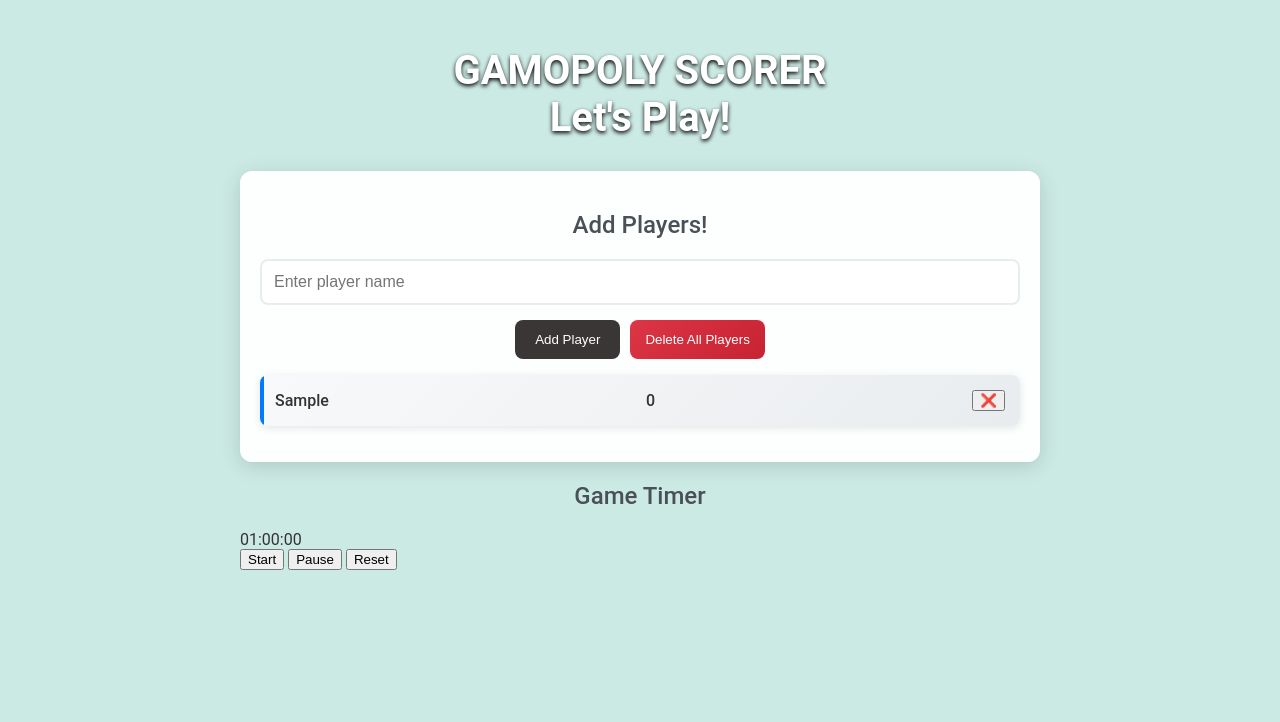
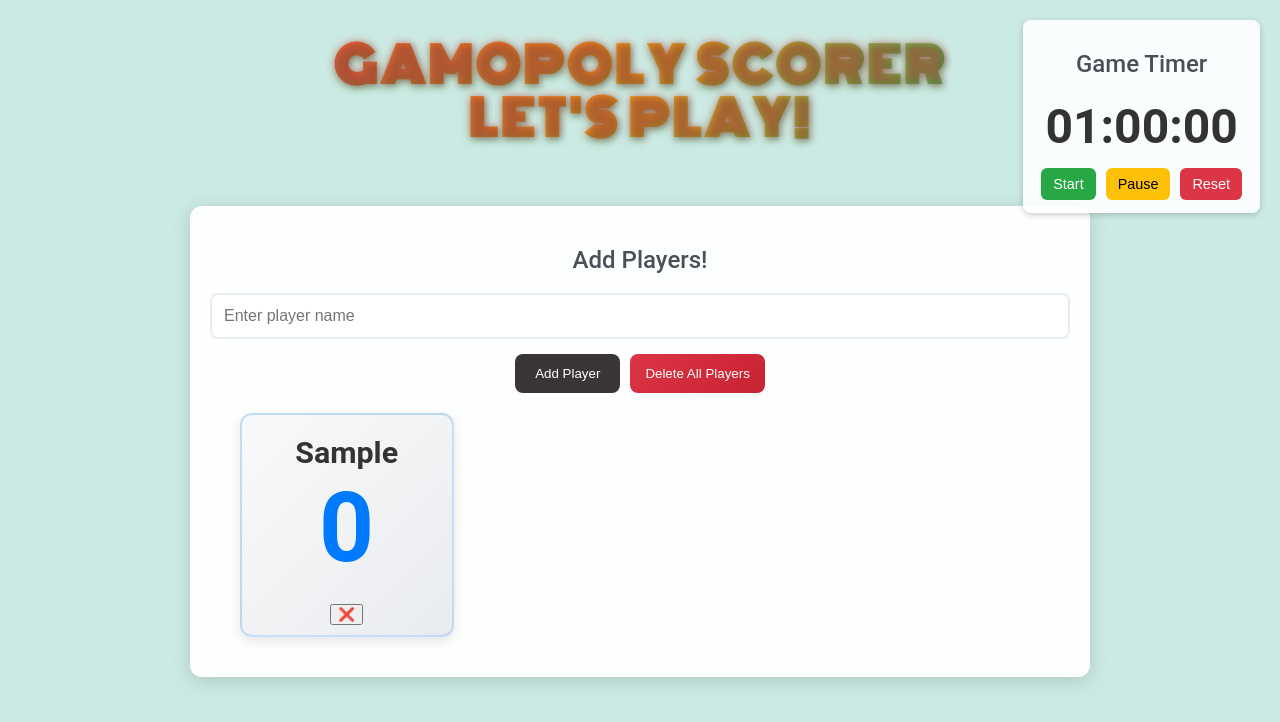
Before and after one commit to MYSCasanova/GameScorer, a plain HTML site: page index.html in a window 1280 px wide. Both pictures are taken after typing "Sample" into the empty fields and a click on the button "Add Player". Drawn offline with Linux system fonts and the light colour scheme.

Commit message:
Update style.css v4

```diff
--- a/style.css
+++ b/style.css
@@ -1,20 +1,94 @@
+@import url('https://fonts.googleapis.com/css2?family=Monoton&display=swap');
+
 body {
     font-family: 'Roboto', sans-serif;
-    max-width: 800px;
+    max-width: 900px;
     margin: 0 auto;
     padding: 20px;
     background: #CCEAE4;
     min-height: 100vh;
     color: #333;
 }
+
+/* Enhanced H1 with new colors and Monopoly font */
 h1 {
-    text-align: center;
-    color: white;
-    text-shadow: 0 2px 4px black;
-    margin-bottom: 30px;
+  text-align: center;
+  font-size: 3em; /* Keeps the bold scale for impact */
+  font-weight: 800; /* Monoton is naturally bold, but this reinforces it */
+  margin: 0 auto 40px;
+  padding: 20px;
+  max-width: 80%;
+
+  /* Changed font to Monopoly-style (Monoton) - blocky, all-caps for that classic board game feel */
+  font-family: 'Monoton', sans-serif;
+  text-transform: uppercase; /* Ensures all-caps like Monopoly text */
+
+  /* New gradient: Vibrant red-to-orange (Monopoly-inspired colors for houses/money) */
+  /* This pops against the pale teal body without clashing - warm and energetic */
+  background: linear-gradient(90deg, #e74c3c, #f39c12, #2ecc71); /* Red -> Orange -> Green for thematic depth */
+  -webkit-background-clip: text;
+  -webkit-text-fill-color: transparent;
+  background-clip: text;
+
+  /* Updated text shadow: Matches the new gradient with warmer glows for better contrast on light bg */
+  text-shadow:
+    0 0 10px rgba(231, 76, 60, 0.5), /* Subtle red glow */
+    2px 2px 6px rgba(0, 0, 0, 0.3),
+    0 4px 8px rgba(46, 204, 113, 0.3); /* Green tint to tie in */
+
+  /* Spacing and readability tweaks - slightly wider for the blocky font */
+  letter-spacing: 3px; /* Increased for Monoton's bold style */
+  line-height: 1.1;
+
+  /* Animation unchanged but now complements the new colors */
+  animation: fadeInGlow 1.5s ease-out;
+
+  /* Hover effect updated for new colors */
+  transition: transform 0.3s ease, text-shadow 0.3s ease;
+}
+
+h1:hover {
+  transform: scale(1.02);
+  text-shadow:
+    0 0 20px rgba(231, 76, 60, 0.7), /* Brighter red glow */
+    2px 2px 8px rgba(0, 0, 0, 0.4),
+    0 4px 12px rgba(46, 204, 113, 0.5); /* Enhanced green */
+}
+
+/* Keyframe animation - updated shadows to match new colors */
+@keyframes fadeInGlow {
+  from {
+    opacity: 0;
+    transform: translateY(-20px);
+    text-shadow: 0 0 0 rgba(0, 0, 0, 0);
+  }
+  to {
+    opacity: 1;
+    transform: translateY(0);
+    text-shadow:
+      0 0 10px rgba(231, 76, 60, 0.5),
+      2px 2px 6px rgba(0, 0, 0, 0.3),
+      0 4px 8px rgba(46, 204, 113, 0.3);
+  }
+}
+
+/* Responsive adjustments - font scales down gracefully */
+@media (max-width: 768px) {
+  h1 {
     font-size: 2.5em;
-    font-weight: 700;
+    padding: 15px;
+    letter-spacing: 2px;
+  }
 }
+
+@media (max-width: 480px) {
+  h1 {
+    font-size: 2em;
+    max-width: 95%;
+    letter-spacing: 1.5px;
+  }
+}
+
 h2, h3 {
     text-align: center;
     color: #495057;
@@ -67,43 +141,91 @@ h2, h3 {
     transform: translateY(-2px);
     box-shadow: 0 4px 12px rgba(0,123,255,0.3);
 }
+
+/* Redesigned Players List: Square cards in horizontal rows (max 3 per row), with big name and score at bottom */
 #players-list {
     list-style: none;
     padding: 0;
+    margin: 20px 0; /* Add some top/bottom margin for spacing */
+    display: grid;
+    grid-template-columns: repeat(3, 1fr); /* Max 3 per row */
+    gap: 20px; /* Space between cards */
+    justify-items: center; /* Center cards in grid */
+    max-width: 100%; /* Ensure it fits container */
 }
+
 #players-list li {
-    padding: 15px;
-    margin: 8px 0;
+    /* Square shape: Fixed aspect ratio for uniformity */
+    aspect-ratio: 1 / 1;
+    width: 180px; /* Base width; height auto via aspect-ratio */
+    min-height: 180px; /* Minimum size for consistency */
     background: linear-gradient(135deg, #f8f9fa, #e9ecef);
-    border-radius: 8px;
+    border-radius: 12px; /* Rounded square corners */
     cursor: pointer;
     display: flex;
-    justify-content: space-between;
-    align-items: center;
-    font-weight: 500;
+    flex-direction: column; /* Vertical layout: name on top, score at bottom */
+    justify-content: space-between; /* Push name to top, score to bottom */
+    align-items: center; /* Center horizontally */
+    padding: 20px 15px; /* Inner padding */
+    font-weight: 600;
     transition: all 0.3s ease;
-    box-shadow: 0 2px 8px rgba(0,0,0,0.1);
+    box-shadow: 0 4px 12px rgba(0,0,0,0.1); /* Slightly deeper shadow for card feel */
     position: relative;
     overflow: hidden;
+    border: 2px solid rgba(0, 123, 255, 0.2); /* Subtle blue border for theme */
 }
-#players-list li::before {
-    content: '';
-    position: absolute;
-    left: 0;
-    top: 0;
-    height: 100%;
-    width: 4px;
-    background: #007bff;
-    transition: width 0.3s ease;
+
+/* Assume HTML structure: <li><span class="player-name">Name</span><span class="player-score">Score: 0</span></li> */
+/* If not, adjust your HTML to include these classes for name and score */
+#players-list .player-name {
+    font-size: 1.9em; /* Big name */
+    text-align: center;
+    color: #333;
+    font-weight: 700;
+    line-height: 1.2;
+    flex-grow: 1; /* Take available space */
+    display: flex;
+    align-items: center; /* Vertically center if space */
 }
+
+#players-list .player-score {
+    font-size: 6.0rem; /* Score at bottom, slightly smaller but prominent */
+    text-align: center;
+    color: #007bff; /* Blue for scores to stand out */
+    font-weight: 600;
+    padding-bottom: 20px;
+    width: 100%; /* Full width for border */
+}
+
+/* Hover effect: Slight lift and color shift for engagement */
 #players-list li:hover {
-    transform: translateX(5px);
-    box-shadow: 0 4px 15px rgba(0,0,0,0.2);
+    transform: translateY(-5px) scale(1.02); /* Lift and subtle zoom */
+    box-shadow: 0 8px 20px rgba(0,0,0,0.15);
+    background: linear-gradient(135deg, #e9ecef, #dee2e6); /* Lighter gradient on hover */
 }
+
+/* Selected state: Green theme, more prominent */
 #players-list li.selected {
-    background: linear-gradient(135deg, #28a745, #20c997); /* green gradient */
+    background: linear-gradient(135deg, #28a745, #20c997); /* Green gradient */
+    color: white;
+    border-color: #28a745;
+    box-shadow: 0 6px 16px rgba(40, 167, 69, 0.3);
+}
+
+#players-list li.selected .player-name,
+#players-list li.selected .player-score {
     color: white;
 }
+
+#players-list li.selected .player-score {
+    border-top-color: rgba(255, 255, 255, 0.3);
+}
+
+/* Remove the old ::before bar since we're using squares */
+#players-list li::before {
+    display: none; /* Hide the old left bar */
+}
+
 #scoring-section {
     background: rgba(255, 255, 255, 0.95);
     padding: 20px;
@@ -287,6 +409,56 @@ h2, h3 {
     grid-column: span 3;
     background: linear-gradient(135deg, #007bff, #0056b3);
 }
+#go-button {
+
+    display: flex;
+    justify-content: center;
+    margin-bottom: 20px;
+}
+#go-button .game-btn {
+  font-size: 20px;     /* larger text */
+  padding: 10px 30px;  /* bigger button */
+  background-color: #4CAF50; /* example styling */
+  color: white;
+  border-radius: 10px;
+}
+#timer-section {
+  position: fixed;          /* stays in place even when scrolling */
+  top: 20px;                /* distance from top */
+  right: 20px;              /* distance from right */
+  text-align: center;
+  background: rgba(255, 255, 255, 0.9); /* subtle background */
+  padding: 10px 15px;
+  border-radius: 8px;
+  box-shadow: 0 2px 6px rgba(0,0,0,0.2);
+  z-index: 2000;            /* keeps it above other elements */
+}
+
+#timer-display {
+  font-size: 3em;           /* make it big */
+  font-weight: bold;
+  margin: 5px 0;
+  color: #333;
+}
+
+#timer-controls {
+  margin-top: 10px;
+}
+
+#timer-controls button {
+  margin: 3px;
+  padding: 8px 12px;
+  border: none;
+  border-radius: 6px;
+  cursor: pointer;
+  font-size: 0.9em;
+}
+
+#timer-controls button:nth-child(1) { background: #28a745; color: white; } /* Start */
+#timer-controls button:nth-child(2) { background: #ffc107; color: black; } /* Pause */
+#timer-controls button:nth-child(3) { background: #dc3545; color: white; } /* Reset */
+
+
 #current-player {
     text-align: center;
     font-weight: 600;
```
